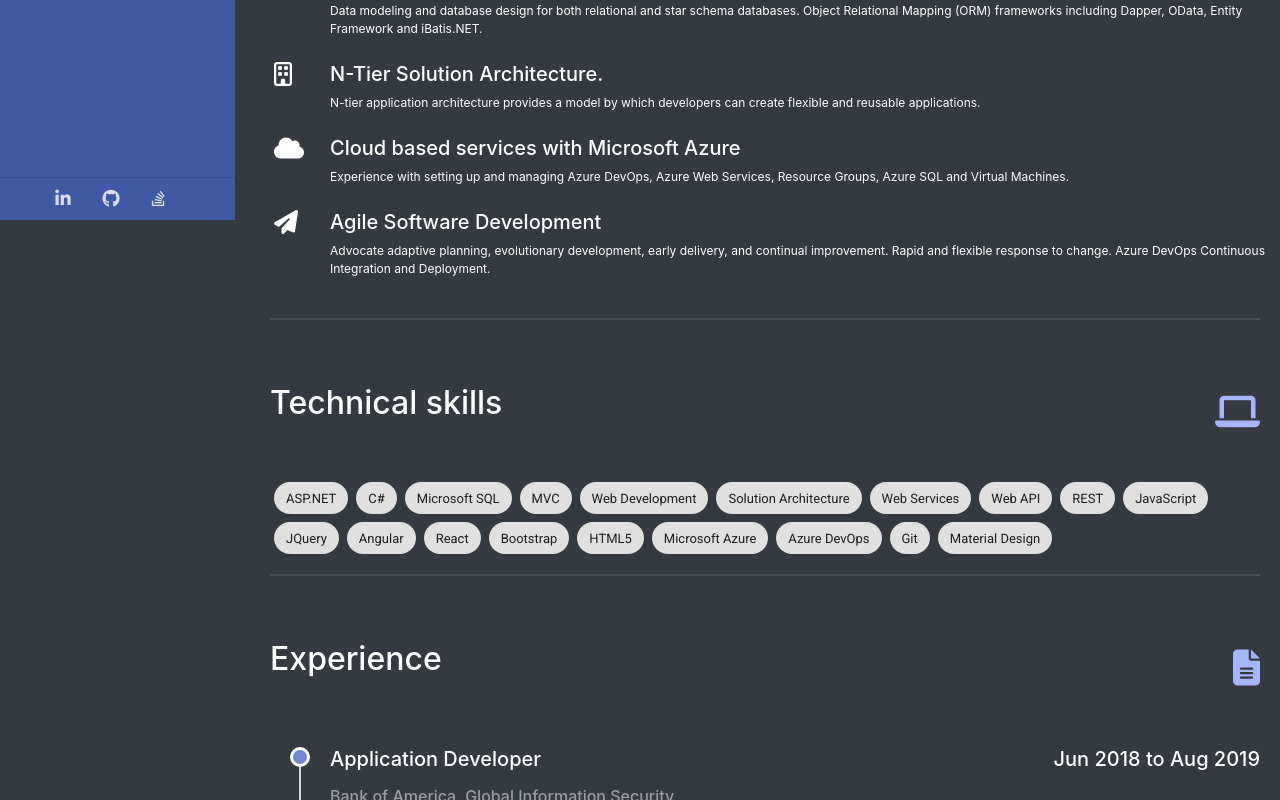
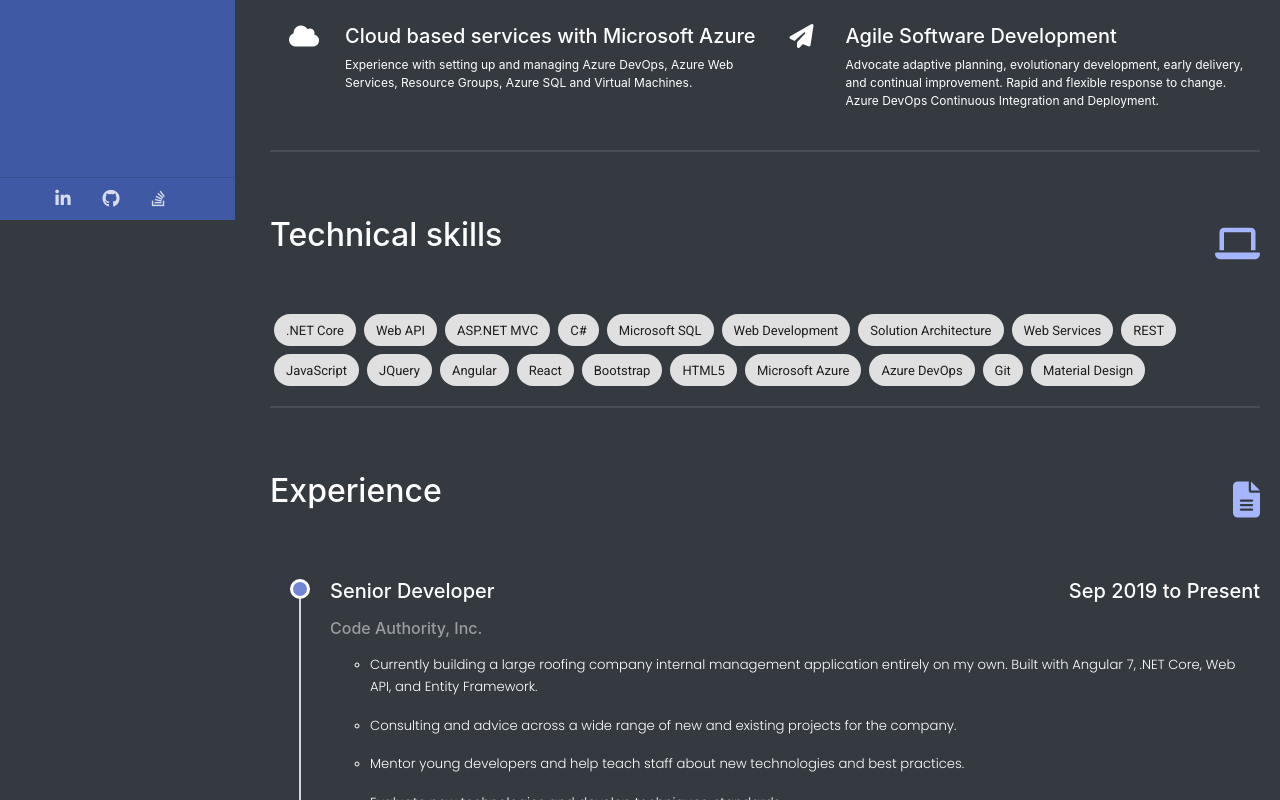
Before and after one commit to djericj/ericdoesweb, a React (Create React App) app: page / in a window 1280 px wide. Shown: the part 580-1380 px from the top of the page. Built offline with nearby package versions, Linux system fonts and the light colour scheme.

Commit message:
minor alignment changes

```diff
--- a/src/components/Contact.js
+++ b/src/components/Contact.js
@@ -38,11 +38,24 @@
           <img
             src="./images/stackoverflow.png"
             className="card-img-top"
-            style={{ paddingTop: "25px", maxWidth: "75%", margin: "0 auto" }}
+            style={{
+              paddingTop: "25px",
+              maxWidth: "75%",
+              margin: "0 auto",
+              position: "absolute",
+              left: "12%",
+              top: "10%"
+            }}
             alt="..."
           />
           <div className="card-body">
-            <p className="card-text">
+            <p
+              className="card-text"
+              style={{
+                position: "absolute",
+                bottom: "7%"
+              }}
+            >
               Questions, answers and interaction with the developer community.
             </p>
           </div>
--- a/src/components/ProfessionalSummary.js
+++ b/src/components/ProfessionalSummary.js
@@ -56,13 +56,7 @@
 const ItemsArray = () => {
   return Items.map(data => {
     return (
-      // <div className="col " key={data.key}>
-      //   <i className={data.icon}></i>
-      //   <br />
-      //   <p key={data.key}>{data.item}</p>
-      //   {/* <p className="border-bottom border-secondary"></p> */}
-      // </div>
-      <div className="pb-4 col-xs-12" key={data.key}>
+      <div className="pb-4 col-6" key={data.key}>
         <div className="media">
           <div className="mr-4" style={{ width: "32px" }}>
             <i className={data.icon}></i>
--- a/src/components/TechnicalSkills.js
+++ b/src/components/TechnicalSkills.js
@@ -31,14 +31,14 @@
 
 const ChipData = props => {
   return [
-    { key: 0, label: "ASP.NET" },
-    { key: 1, label: "C#" },
-    { key: 2, label: "Microsoft SQL" },
-    { key: 3, label: "MVC" },
-    { key: 4, label: "Web Development" },
-    { key: 5, label: "Solution Architecture" },
-    { key: 6, label: "Web Services" },
-    { key: 7, label: "Web API" },
+    { key: 0, label: ".NET Core" },
+    { key: 1, label: "Web API" },
+    { key: 2, label: "ASP.NET MVC" },
+    { key: 3, label: "C#" },
+    { key: 4, label: "Microsoft SQL" },
+    { key: 5, label: "Web Development" },
+    { key: 6, label: "Solution Architecture" },
+    { key: 7, label: "Web Services" },
     { key: 8, label: "REST" },
     { key: 9, label: "JavaScript" },
     { key: 10, label: "JQuery" },
--- a/src/data/experience.json
+++ b/src/data/experience.json
@@ -1,4 +1,26 @@
 [
+  {
+    "title": "Senior Developer",
+    "subtitle": "Code Authority, Inc.",
+    "environment": ".NET Core, Web API, C#, Angular 7, JavaScript, jQuery, Microsoft SQL, Git, Azure DevOps, Agile",
+    "from": "Sep 2019",
+    "to": "Present",
+    "image": "",
+    "description": [
+      {
+        "item": "Currently building a large roofing company internal management application entirely on my own. Built with Angular 7, .NET Core, Web API, and Entity Framework."
+      },
+      {
+        "item": "Consulting and advice across a wide range of new and existing projects for the company."
+      },
+      {
+        "item": "Mentor young developers and help teach staff about new technologies and best practices."
+      },
+      {
+        "item": "Evaluate new technologies and develop techniques, standards."
+      }
+    ]
+  },
   {
     "title": "Application Developer",
     "subtitle": "Bank of America, Global Information Security",
```
